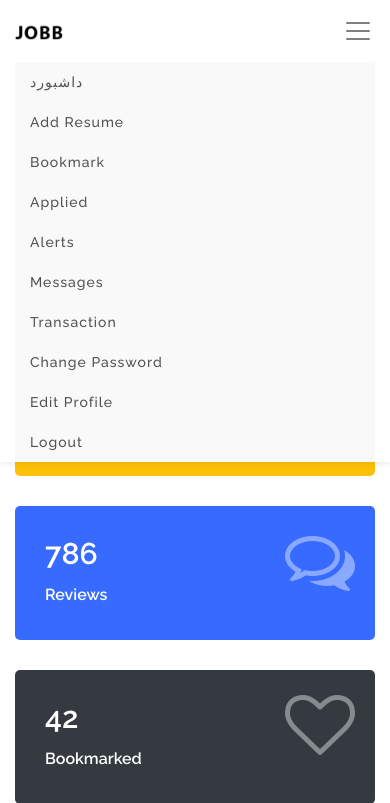
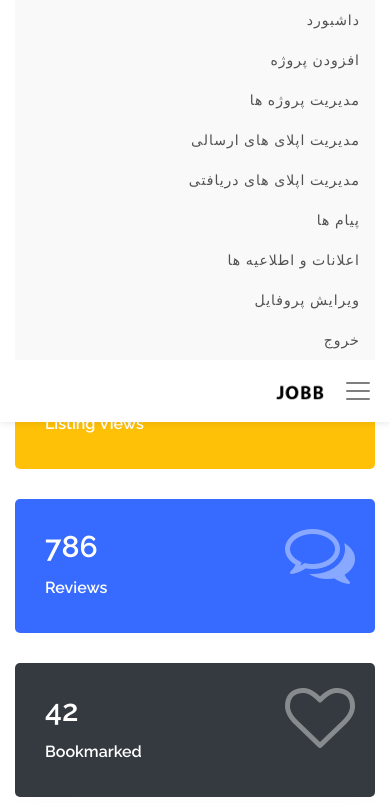
Before and after one commit to rz-k/freelancer-django, a Django app: page /account/dashboard/ in a window 390 px wide, after a click that opens the changed part. Shown: the top 803 px of the page. Run offline with Django 3.2, Linux system fonts and the light colour scheme; a user stored in the database is signed in; tables that the repository leaves empty hold one stand-in row (values such as "Sample post"); parts of the project's set-up code (start-up, migrations or seed data) failed here and were passed over; some libraries are stand-ins or nearby versions.

Commit message:
Update dashboard templates.

```diff
--- a/freelancer/templates/base/base_dashboard.html
+++ b/freelancer/templates/base/base_dashboard.html
@@ -58,12 +58,23 @@
         <![endif]-->
 
         <link rel="stylesheet" type="text/css" href="{% static 'css/messages.css' %}">
+        <link rel="stylesheet" type="text/css" href="{% static 'css/job.css' %}">
+
+        <!--
+            Load QUIIl forms.
+        -->
+        {% block custom_tag %}
+        {% endblock custom_tag%}
     </head>
     <body >
         <!-- Google Tag Manager (noscript) -->
-<noscript><iframe src="https://www.googletagmanager.com/ns.html?id=GTM-585NKBP"
-                  height="0" width="0" style="display:none;visibility:hidden"></iframe></noscript>
+        <noscript>
+            <iframe src="https://www.googletagmanager.com/ns.html?id=GTM-585NKBP"
+                    height="0" width="0" style="display:none;visibility:hidden">
+            </iframe>
+        </noscript>
         <!-- End Google Tag Manager (noscript) -->
+
         <div class="page_loader"></div>
 
         <!-- Main header start -->
@@ -73,8 +84,7 @@
         <!-- Dashbord start -->
         <div class="dashboard">
             <div class="container-fluid">
-        <div class="row">
-
+                <div class="row" dir="rtl">
                     {% include "base/inc/menu.html" %}
                     {% block content %}
                     {% endblock content %}
@@ -82,15 +92,6 @@
             </div>
         </div>
         <!-- Dashbord end -->
-
-<!-- Full Page Search -->
-<div id="full-page-search">
-    <button type="button" class="close">×</button>
-    <form action="http://theme-vessel-templates.theme-vessel.ey.r.appspot.com/jobb/index.html#">
-        <input type="search" value="" placeholder="type keyword(s) here" />
-        <button type="submit" class="btn btn-sm button-theme">Search</button>
-    </form>
-</div>
 
         <script src="{% static 'js/jquery-2.2.0.min.js' %}"></script>
         <script src="{% static 'js/popper.min.js' %}"></script>
--- a/freelancer/templates/base/inc/header.html
+++ b/freelancer/templates/base/inc/header.html
@@ -1,71 +1,90 @@
+{% load static %}
+
+<style>
+    #navbar-head {
+        justify-content: flex-end;
+    }
+
+    #nav-profile-items {
+        display: flex;
+        align-items: center;
+    }
+
+    #nav-toggle-item {
+        text-align: right
+    }
+    .inner-navbar {
+        display: flex;
+       align-items: center;
+    }
+</style>
 <header class="main-header header-2 fixed-header">
     <div class="container-fluid">
-        <nav class="navbar navbar-expand-lg navbar-light">
-            <a class="navbar-brand logo pad-0" href="index.html">
-                <img src="img/logos/black-logo.png" alt="logo">
-            </a>
-            <button class="navbar-toggler" type="button" data-toggle="collapse" data-target="#navbarSupportedContent" aria-controls="navbarSupportedContent" aria-expanded="false" aria-label="Toggle navigation">
-                <span class="navbar-toggler-icon"></span>
-            </button>
+        <nav class="navbar navbar-expand-lg navbar-light" id="navbar-head">
+            <div class="navbar-buttons d-none d-xl-block d-lg-block">
+                <ul id="nav-profile-items">
+                    <li>
+                        <a href="{% url 'account:add-job' %}" class="btn btn-theme btn-md" style="margin-top:0">
+                            <i class="flaticon-plus"></i>
+                            افزودن پروژه
+                        </a>
+                    </li>
+                    <li>
+                        <div class="dropdown btns">
+                            <a class="dropdown-toggle" data-toggle="dropdown">
+                                <img src="{{ user.get_avatar }}" alt="avatar" class="avatar">
+                                    {{request.user.first_name}}
+                            </a>
+                            <div class="dropdown-menu" id="nav-toggle-item">
+                                <a class="dropdown-item" href="{% url 'account:dashboard' %}">داشبورد</a>
+                                <a class="dropdown-item" href="messages.html">پیام ها</a>
+                                <a class="dropdown-item" href="edit-profile.html">ویرایش پروفایل</a>
+                                <a class="dropdown-item" href="index.html">خروج</a>
+                            </div>
+                        </div>
+                    </li>
+                </ul>
+            </div>
             <div class="collapse navbar-collapse" id="navbarSupportedContent">
-                <ul class="navbar-nav ml-auto d-lg-none d-xl-none">
+                <ul class="navbar-nav ml-auto d-lg-none d-xl-none" id="nav-toggle-item">
                     <li class="nav-item dropdown">
                         <a href="{% url 'account:dashboard' %}" class="nav-link">داشبورد</a>
                     </li>
                     <li class="nav-item dropdown active">
-                        <a href="add-resume.html" class="nav-link">Add Resume</a>
+                        <a href="applied.html" class="nav-link">افزودن پروژه</a>
                     </li>
                     <li class="nav-item dropdown">
-                        <a href="bookmark.html" class="nav-link">Bookmark</a>
+                        <a href="applied.html" class="nav-link">مدیریت پروژه ها</a>
                     </li>
                     <li class="nav-item dropdown">
-                        <a href="applied.html" class="nav-link">Applied</a>
+                        <a href="applied.html" class="nav-link">مدیریت اپلای های ارسالی</a>
                     </li>
                     <li class="nav-item dropdown">
-                        <a href="alerts.html" class="nav-link">Alerts</a>
+                        <a href="applied.html" class="nav-link">مدیریت اپلای های دریافتی</a>
                     </li>
                     <li class="nav-item dropdown">
-                        <a href="messages.html" class="nav-link">Messages</a>
+                        <a href="messages.html" class="nav-link">پیام ها</a>
                     </li>
                     <li class="nav-item dropdown">
-                        <a href="transaction.html" class="nav-link">Transaction</a>
+                        <a href="alerts.html" class="nav-link">اعلانات و اطلاعیه ها</a>
                     </li>
                     <li class="nav-item dropdown">
-                        <a href="change-password.html" class="nav-link">Change Password</a>
+                        <a href="edit-profile.html" class="nav-link">ویرایش پروفایل</a>
                     </li>
                     <li class="nav-item dropdown">
-                        <a href="edit-profile.html" class="nav-link">Edit Profile</a>
-                    </li>
-                    <li class="nav-item dropdown">
-                        <a href="index.html" class="nav-link">Logout</a>
+                        <a href="index.html" class="nav-link">خروج</a>
                     </li>
                 </ul>
-                <div class="navbar-buttons ml-auto d-none d-xl-block d-lg-block">
-                    <ul>
-                        <li>
+            </div>
+            <div class="inner-navbar">
+                <a class="navbar-brand logo pad-0" href="index.html">
+                    <img src="{% static 'img/logos/black-logo.png' %}" alt="logo">
+                </a>
+                <button class="navbar-toggler" type="button" data-toggle="collapse" data-target="#navbarSupportedContent" aria-controls="navbarSupportedContent" aria-expanded="false" aria-label="Toggle navigation">
+                    <span class="navbar-toggler-icon"></span>
+                </button>
+            </div>
 
-                            <div class="dropdown btns">
-
-                                <a class="dropdown-toggle" data-toggle="dropdown">
-                                    <img src="{{ request.user.user_profile.avatar.url }}" alt="avatar">
-                                    سلام ,{{request.user.first_name}}
-                                </a>
-
-                                <div class="dropdown-menu">
-                                    <a class="dropdown-item" href="{% url 'account:dashboard' %}">داشبورد</a>
-                                    <a class="dropdown-item" href="messages.html">Messages</a>
-                                    <a class="dropdown-item" href="bookmark.html">Bookmark</a>
-                                    <a class="dropdown-item" href="edit-profile.html">Edit profile</a>
-                                    <a class="dropdown-item" href="index.html">Logout</a>
-                                </div>
-                            </div>
-                        </li>
-                        <li>
-                            <a href="employer-dashboard-post-job.html" class="btn btn-theme btn-md"><i class="flaticon-plus"></i> افزودن پروژه</a>
-                        </li>
-                    </ul>
-                </div>
-            </div>
         </nav>
     </div>
 </header>
--- a/freelancer/templates/base/inc/menu.html
+++ b/freelancer/templates/base/inc/menu.html
@@ -1,27 +1,107 @@
-<div class="col-lg-3 col-md-12 col-sm-12 col-pad">
+<style>
+    .dashboard-inner > h4 {
+        padding: 25px 12px;
+    }
+
+    .dashboard-inner {
+        text-align: right;
+    }
+
+    .dashboard-inner > ul > li > a {
+        display: flex;
+        gap: 10px;
+        padding-top: 11px;
+        padding-bottom: 11px;
+    }
+
+</style>
+<div class="col-lg-3 col-md-12 col-sm-12 col-pad" style="max-width: 45%;">
     <div class="dashboard-nav d-none d-xl-block d-lg-block">
         <div class="dashboard-inner">
-            <h4>Main</h4>
+            <h4>منوی اصلی</h4>
             <ul>
-                <li class="active"><a href="{% url 'account:dashboard' %}"><i class="flaticon-dashboard"></i>داشبورد</a></li>
-                <li><a href="{% url 'account:add-job' %}"><i class="flaticon-plus"></i>افزودن پروژه</a></li>
-                <li class="active"><a href="{% url 'account:manage-job' %}"><i class="flaticon-work"></i>مدیریت پروژه ها</a></li>
-                <li class="active"><a href="{% url 'account:manage-candidate' %}"><i class="flaticon-user-1"></i>مدیریت درخواست ها</a></li>
-                <li><a href="{% url 'account:user-messages' %}"><i class="flaticon-mail"></i>پیام ها<span class="nav-tag">6</span></a></li>
+                <li class="active">
+                    <a href="{% url 'account:dashboard' %}">
+                        <svg xmlns="http://www.w3.org/2000/svg" fill="none" viewBox="0 0 24 24" stroke="currentColor" stroke-width="1" width="20px">
+                            <path stroke-linecap="round" stroke-linejoin="round" d="M20 7l-8-4-8 4m16 0l-8 4m8-4v10l-8 4m0-10L4 7m8 4v10M4 7v10l8 4" />
+                        </svg>
+                        داشبورد
+                    </a>
+                </li>
+                <li class="">
+                    <a href="{% url 'account:add-job' %}">
+                        <svg xmlns="http://www.w3.org/2000/svg" fill="none" viewBox="0 0 24 24" stroke="currentColor" stroke-width="1" width="20px">
+                            <path stroke-linecap="round" stroke-linejoin="round" d="M12 4v16m8-8H4" />
+                        </svg>
+                        افزودن پروژه
+                    </a>
+                </li>
 
+                <li class="">
+                    <a href="{% url 'account:manage-job' %}">
+                        <svg xmlns="http://www.w3.org/2000/svg" fill="none" viewBox="0 0 24 24" stroke="currentColor" stroke-width="1" width="20px">
+                            <path stroke-linecap="round" stroke-linejoin="round" d="M21 13.255A23.931 23.931 0 0112 15c-3.183 0-6.22-.62-9-1.745M16 6V4a2 2 0 00-2-2h-4a2 2 0 00-2 2v2m4 6h.01M5 20h14a2 2 0 002-2V8a2 2 0 00-2-2H5a2 2 0 00-2 2v10a2 2 0 002 2z" />
+                          </svg>
+                        مدیریت پروژه ها
+                    </a>
+                </li>
 
-                {% comment %} <li><a href="add-resume.html"><i class="flaticon-portfolio"></i>Add Resume</a></li>
-                <li><a href="bookmark.html"><i class="flaticon-heart"></i>Bookmark</a></li>
-                <li><a href="applied.html"><i class="flaticon-safe"></i>Applied</a></li>
-                <li><a href="alerts.html"><i class="flaticon-alert"></i>Alert</a></li>
-                <li><a href="messages.html"><i class="flaticon-mail"></i>Messages<span class="nav-tag">6</span></a></li>
-                <li><a href="transaction.html"><i class="flaticon-buy"></i>Transaction</a></li>
-                <li><a href="change-password.html"><i class="flaticon-lock"></i>Change Password</a></li> {% endcomment %}
+                <li class="">
+                    <a href="{% url 'account:manage-candidate' %}">
+                        <svg xmlns="http://www.w3.org/2000/svg" fill="none" viewBox="0 0 24 24" stroke="currentColor" stroke-width="1" width="20px">
+                            <path stroke-linecap="round" stroke-linejoin="round" d="M9 12l2 2 4-4m5.618-4.016A11.955 11.955 0 0112 2.944a11.955 11.955 0 01-8.618 3.04A12.02 12.02 0 003 9c0 5.591 3.824 10.29 9 11.622 5.176-1.332 9-6.03 9-11.622 0-1.042-.133-2.052-.382-3.016z" />
+                        </svg>
+                        مدیریت اپلای های ارسالی
+                    </a>
+                </li>
+
+                <li class="">
+                    <a href="{% url 'account:manage-candidate' %}">
+                        <svg xmlns="http://www.w3.org/2000/svg" fill="none" viewBox="0 0 24 24" stroke="currentColor" stroke-width="1" width="20px">
+                            <path stroke-linecap="round" stroke-linejoin="round" d="M17 20h5v-2a3 3 0 00-5.356-1.857M17 20H7m10 0v-2c0-.656-.126-1.283-.356-1.857M7 20H2v-2a3 3 0 015.356-1.857M7 20v-2c0-.656.126-1.283.356-1.857m0 0a5.002 5.002 0 019.288 0M15 7a3 3 0 11-6 0 3 3 0 016 0zm6 3a2 2 0 11-4 0 2 2 0 014 0zM7 10a2 2 0 11-4 0 2 2 0 014 0z" />
+                        </svg>
+                        مدیریت اپلای های دریافتی
+                    </a>
+                </lic>
+
+                <li class="">
+                    <a href="{% url 'account:user-messages' %}">
+                        <svg xmlns="http://www.w3.org/2000/svg" fill="none" viewBox="0 0 24 24" stroke="currentColor" stroke-width="1" width="20px">
+                            <path stroke-linecap="round" stroke-linejoin="round" d="M17 20h5v-2a3 3 0 00-5.356-1.857M17 20H7m10 0v-2c0-.656-.126-1.283-.356-1.857M7 20H2v-2a3 3 0 015.356-1.857M7 20v-2c0-.656.126-1.283.356-1.857m0 0a5.002 5.002 0 019.288 0M15 7a3 3 0 11-6 0 3 3 0 016 0zm6 3a2 2 0 11-4 0 2 2 0 014 0zM7 10a2 2 0 11-4 0 2 2 0 014 0z" />
+                        </svg>
+                        پیام ها
+                        <span class="nav-tag">6</span>
+                    </a>
+                </li>
+
+                <li class="">
+                    <a href="{% url 'account:user-messages' %}">
+                        <svg xmlns="http://www.w3.org/2000/svg" fill="none" viewBox="0 0 24 24" stroke="currentColor" stroke-width="1" width="20px">
+                            <path stroke-linecap="round" stroke-linejoin="round" d="M17 20h5v-2a3 3 0 00-5.356-1.857M17 20H7m10 0v-2c0-.656-.126-1.283-.356-1.857M7 20H2v-2a3 3 0 015.356-1.857M7 20v-2c0-.656.126-1.283.356-1.857m0 0a5.002 5.002 0 019.288 0M15 7a3 3 0 11-6 0 3 3 0 016 0zm6 3a2 2 0 11-4 0 2 2 0 014 0zM7 10a2 2 0 11-4 0 2 2 0 014 0z" />
+                        </svg>
+                        اعلانات و اطلاعیه ها
+                        <span class="nav-tag">6</span>
+                    </a>
+                </li>
             </ul>
-            <h4>حساب</h4>
+            <h4>حساب کاربری</h4>
             <ul>
-                <li><a href="{% url 'account:edit-profile' %}"><i class="flaticon-user"></i>ویرایش پروفایل</a></li>
-                <li><a href="{%url 'account:logout' %}"><i class="flaticon-logout"></i>خروج</a></li>
+                <li class="">
+                    <a href="{% url 'account:edit-profile' %}">
+                        <svg xmlns="http://www.w3.org/2000/svg" fill="none" viewBox="0 0 24 24" stroke="currentColor" stroke-width="1" width="20px">
+                            <path stroke-linecap="round" stroke-linejoin="round" d="M16 7a4 4 0 11-8 0 4 4 0 018 0zM12 14a7 7 0 00-7 7h14a7 7 0 00-7-7z" />
+                        </svg>
+                        ویرایش پروفایل
+                    </a>
+                </li>
+                <li>
+                    <a href="{%url 'account:logout' %}">
+                        <svg xmlns="http://www.w3.org/2000/svg" fill="none" viewBox="0 0 24 24" stroke="currentColor" stroke-width="1" width="20px">
+                            <path stroke-linecap="round" stroke-linejoin="round" d="M17 16l4-4m0 0l-4-4m4 4H7m6 4v1a3 3 0 01-3 3H6a3 3 0 01-3-3V7a3 3 0 013-3h4a3 3 0 013 3v1" />
+                        </svg>
+                        خروج
+                    </a>
+                </li>
             </ul>
         </div>
     </div>
```
Also changed, not shown: freelancer/templates/nav/navbar.html (+18 -6 lines). Lines whose indentation alone changed are shown as unchanged.
